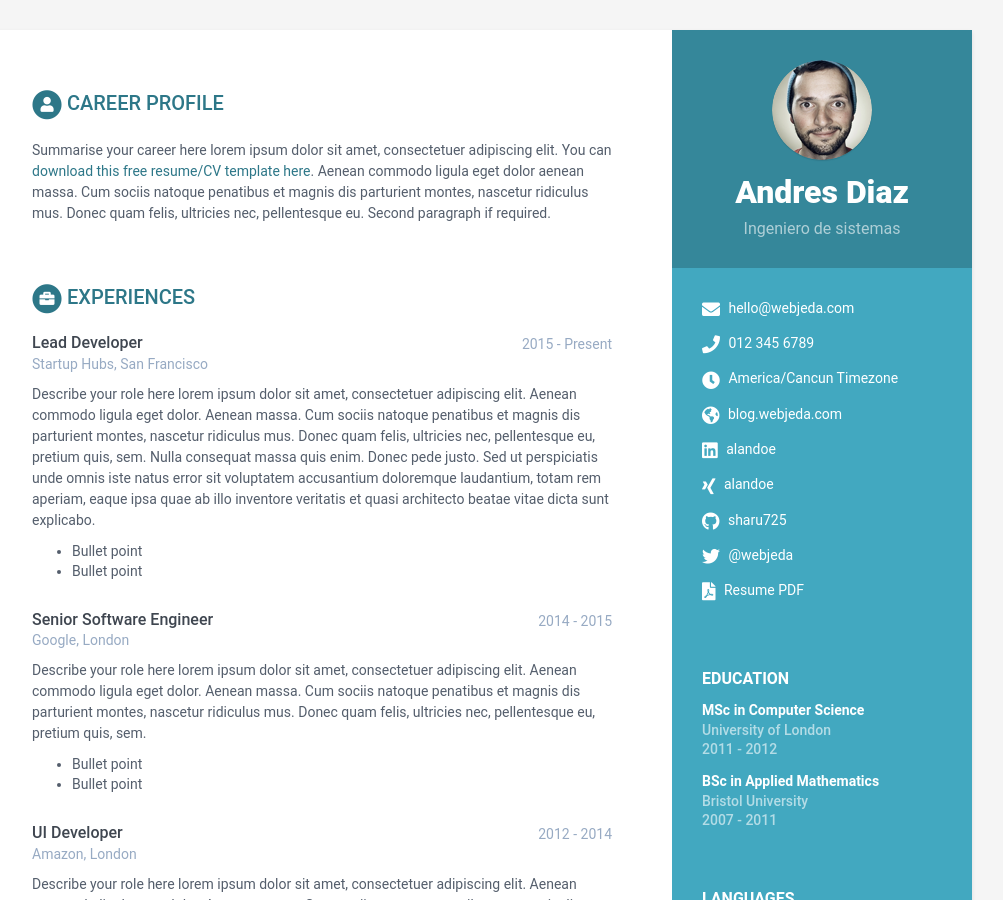
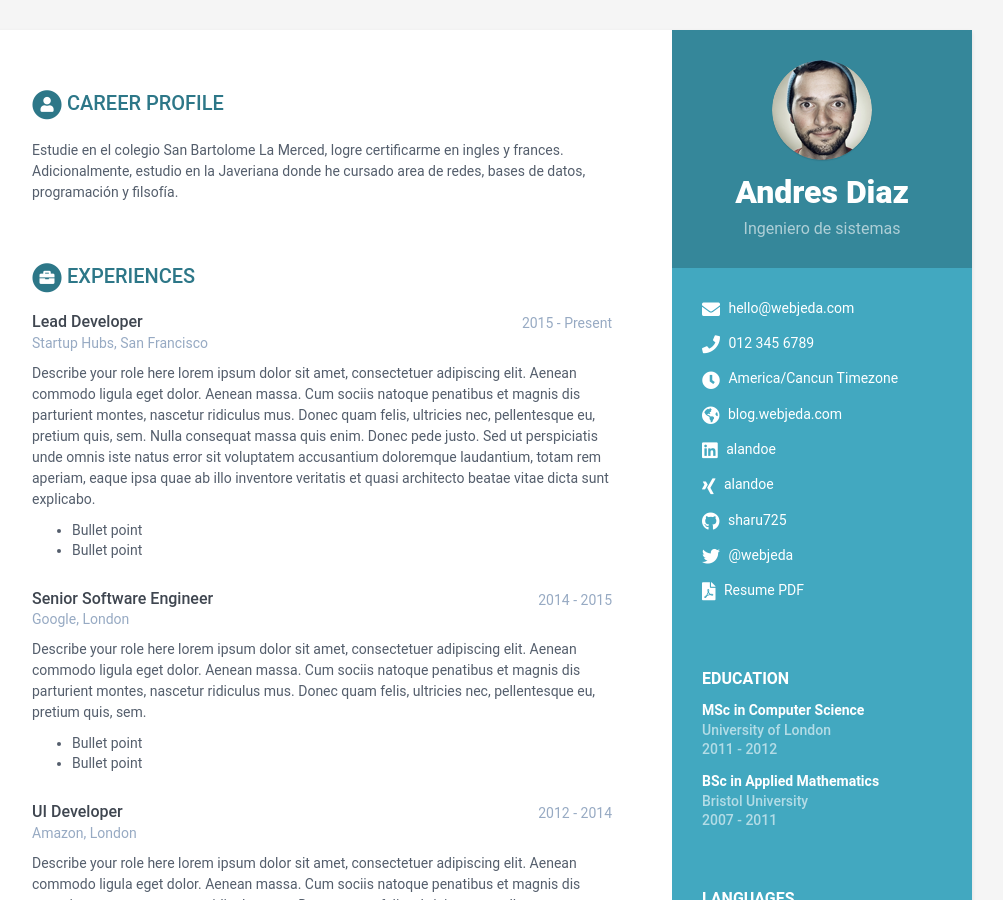
Before and after one commit to AndresFelipeDzT/Diaz-HV2, a Jekyll site: the page built from index.html, in a window 1280 px wide and 900 px high. Shown: the whole window, without its empty margins (168-1171 px from the left). Built offline with Jekyll 4.4.1, drawn with Linux system fonts in a browser that asks for light colours.

Commit message:
Modificación del perfil profesional

```diff
--- a/_data/data.yml
+++ b/_data/data.yml
@@ -57,12 +57,9 @@ sidebar:
 career-profile:
     title: Career Profile
     summary: |
-      Summarise your career here lorem ipsum dolor sit amet, consectetuer
-      adipiscing elit. You can [download this free resume/CV template here]().
-      Aenean commodo ligula eget dolor aenean massa. Cum sociis natoque
-      penatibus et magnis dis parturient montes, nascetur ridiculus mus.
-      Donec quam felis, ultricies nec, pellentesque eu.
-      Second paragraph if required.
+      Estudie en el colegio San Bartolome La Merced, logre certificarme
+      en ingles y frances. Adicionalmente, estudio en la Javeriana
+      donde he cursado area de redes, bases de datos, programación y filsofía.
 education:
     title: Education
     info:
```
